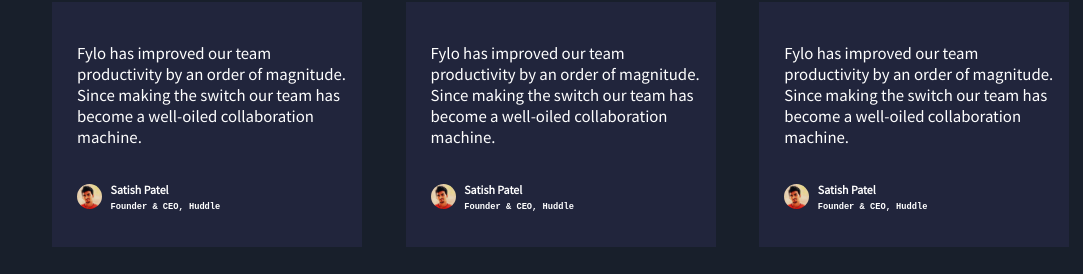
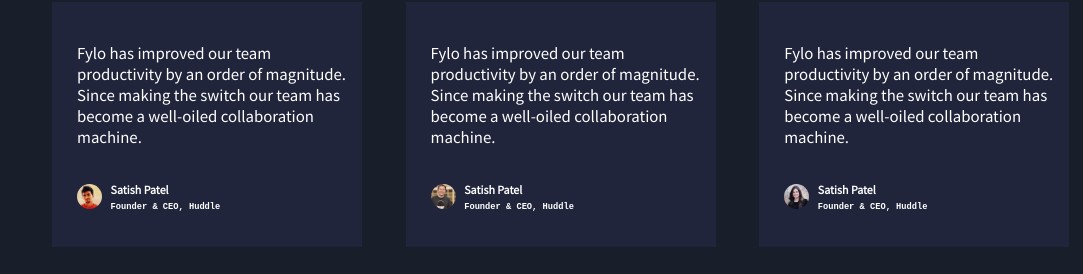
Before and after one commit to IlhomMusayev/Frontloop-4, a plain HTML site: page index.html in a window 1280 px wide. Shown: the part 2416-2690 px from the top of the page, without its empty margins (68-1151 px from the left). Drawn offline with Linux system fonts and the light colour scheme.

Commit message:
Add files via upload

```diff
--- a/index.html
+++ b/index.html
@@ -98,13 +98,13 @@
         <div class="comment-iteam">
               <p> Fylo has improved our team productivity by an order of magnitude. Since making the switch our team has
               become a well-oiled collaboration machine.</p>
-              <img src="images/profile-1.jpg" alt="profil1">
+              <img src="images/profile-2.jpg" alt="profil1">
               <h6>Satish Patel <br><samp>Founder & CEO, Huddle</samp></h6>
         </div>
         <div class="comment-iteam">
               <p> Fylo has improved our team productivity by an order of magnitude. Since making the switch our team has
               become a well-oiled collaboration machine.</p>
-              <img src="images/profile-1.jpg" alt="profil1">
+              <img src="images/profile-3.jpg" alt="profil1">
               <h6>Satish Patel <br><samp>Founder & CEO, Huddle</samp></h6>
        </div>
 
```
